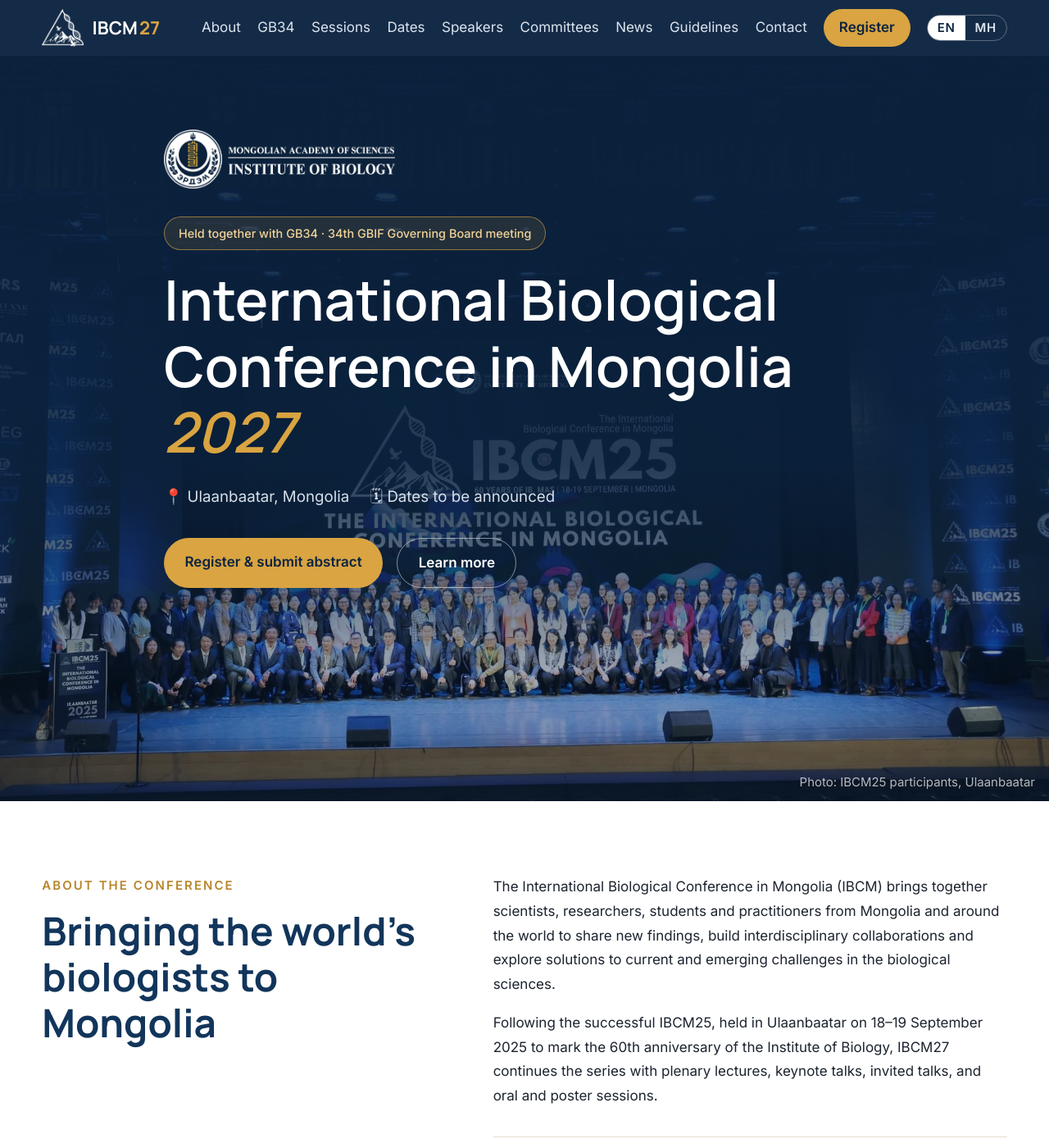
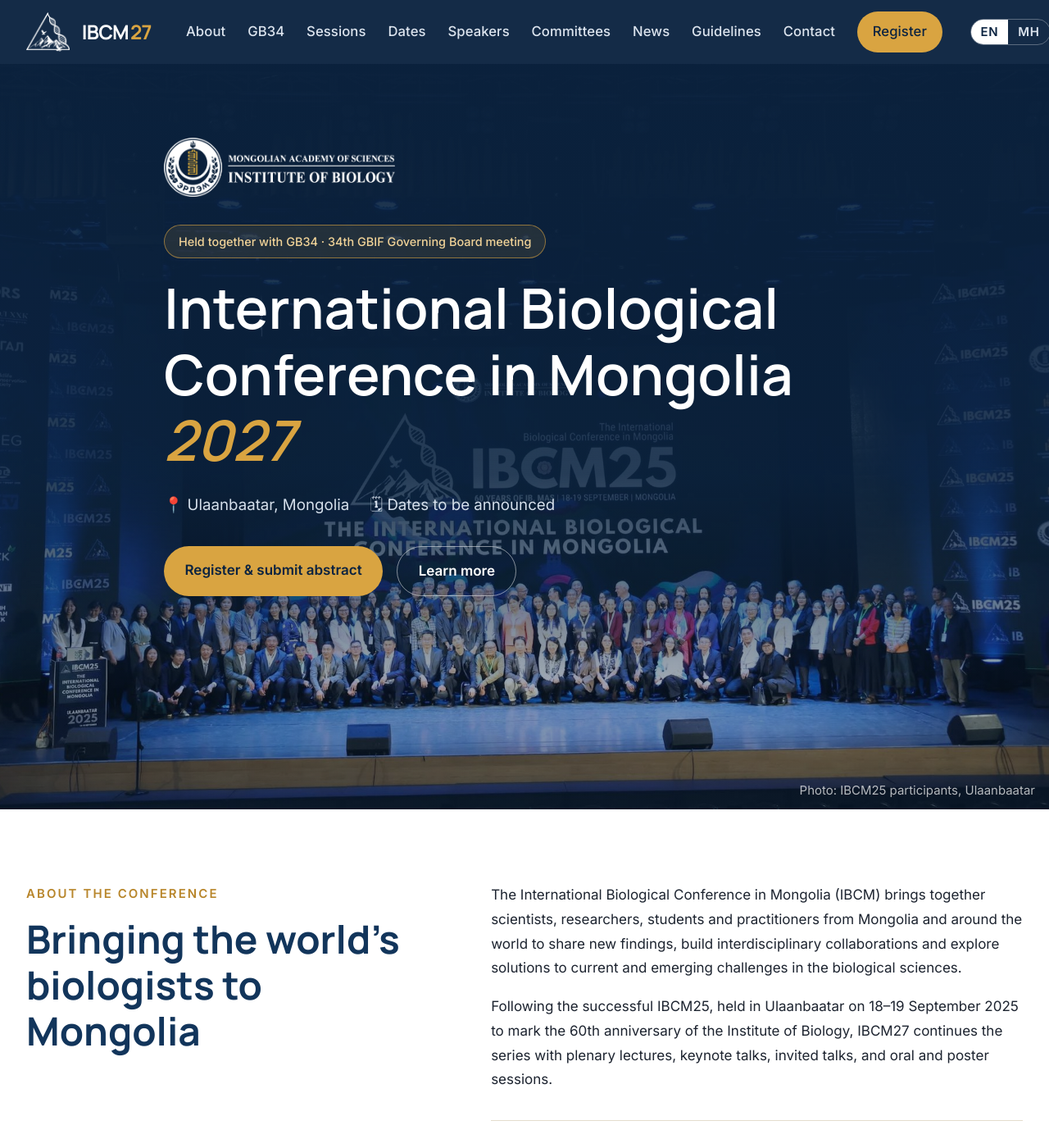
Before and after one commit to amyzolboo/IBCM27, a Jekyll site: the page built from index.md, in a window 1280 px wide and 1400 px high. Shown: the whole window at 82% size. Built offline with Jekyll 4.4.1, drawn with Linux system fonts in a browser that asks for light colours.

Commit message:
Improve page width and navigation spacing

```diff
--- a/assets/css/style.css
+++ b/assets/css/style.css
@@ -370,3 +370,87 @@ p { font-size: 1rem; }
   .contact-details { flex-direction: column; gap: .25rem; }
   .contact-details span { display: none; }
 }
+
+
+/* ===== Layout refinement: wider canvas and calmer navigation ===== */
+.container {
+  width: min(1360px, calc(100% - 64px));
+  margin-inline: auto;
+}
+
+/* Give the header its own generous spacing so the brand and menu
+   read as separate, balanced groups. */
+.nav-inner {
+  min-height: 78px;
+  height: auto;
+  gap: 2.5rem;
+}
+.brand {
+  flex: 0 0 auto;
+  gap: .9rem;
+  min-width: max-content;
+}
+.brand-mark {
+  height: 48px;
+  display: block;
+}
+.brand-text {
+  font-size: 1.42rem;
+  letter-spacing: -.035em;
+  white-space: nowrap;
+}
+.nav-right {
+  margin-left: auto;
+  gap: 2rem;
+  min-width: 0;
+}
+.nav-links {
+  gap: clamp(1.35rem, 2.1vw, 2.1rem);
+}
+.nav-links a {
+  font-size: .98rem;
+  font-weight: 500;
+  letter-spacing: .005em;
+  padding-block: .6rem;
+}
+.lang-switch {
+  flex: 0 0 auto;
+}
+
+/* Use a little more of the screen on large displays without making
+   reading columns excessively wide. */
+@media (min-width: 1500px) {
+  .container { width: min(1440px, calc(100% - 96px)); }
+}
+@media (max-width: 1100px) {
+  .nav-inner {
+    min-height: 72px;
+    gap: 1rem;
+  }
+  .nav-right { gap: 1rem; }
+  .nav-links {
+    top: 72px;
+    padding: .75rem 0 1rem;
+    gap: 0;
+  }
+  .nav-links a {
+    width: 100%;
+    text-align: center;
+    padding: .85rem 1rem;
+  }
+}
+@media (max-width: 600px) {
+  .container { width: calc(100% - 36px); }
+  .nav-inner { min-height: 66px; }
+  .brand { gap: .65rem; }
+  .brand-mark { height: 40px; }
+  .brand-text { font-size: 1.2rem; }
+  .nav-right { gap: .75rem; }
+  .nav-links { top: 66px; }
+}
+@media (max-width: 360px) {
+  .container { width: calc(100% - 28px); }
+  .brand-mark { height: 35px; }
+  .brand-text { font-size: 1.08rem; }
+  .lang-switch a { padding: .3rem .5rem; }
+}
```
